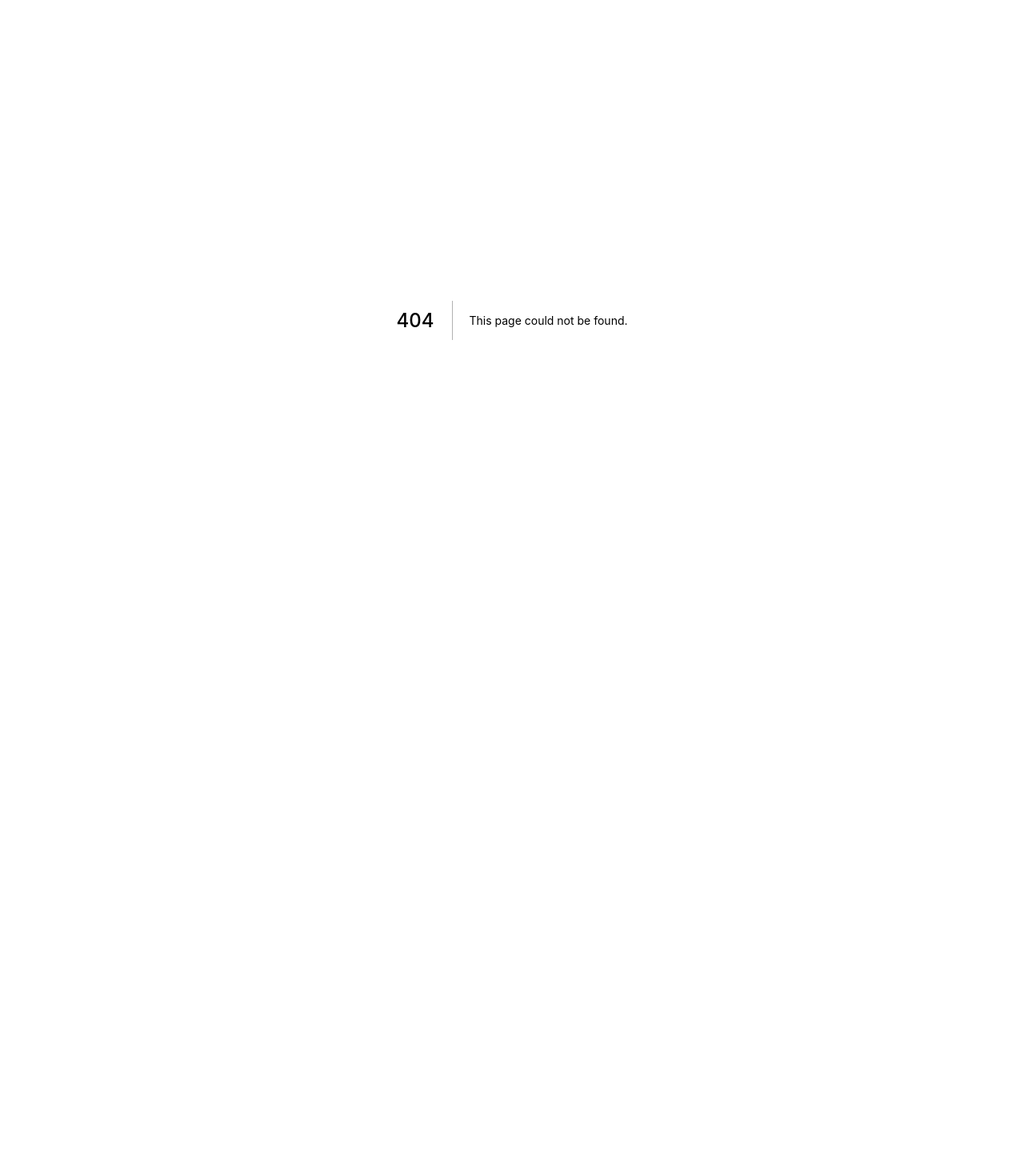
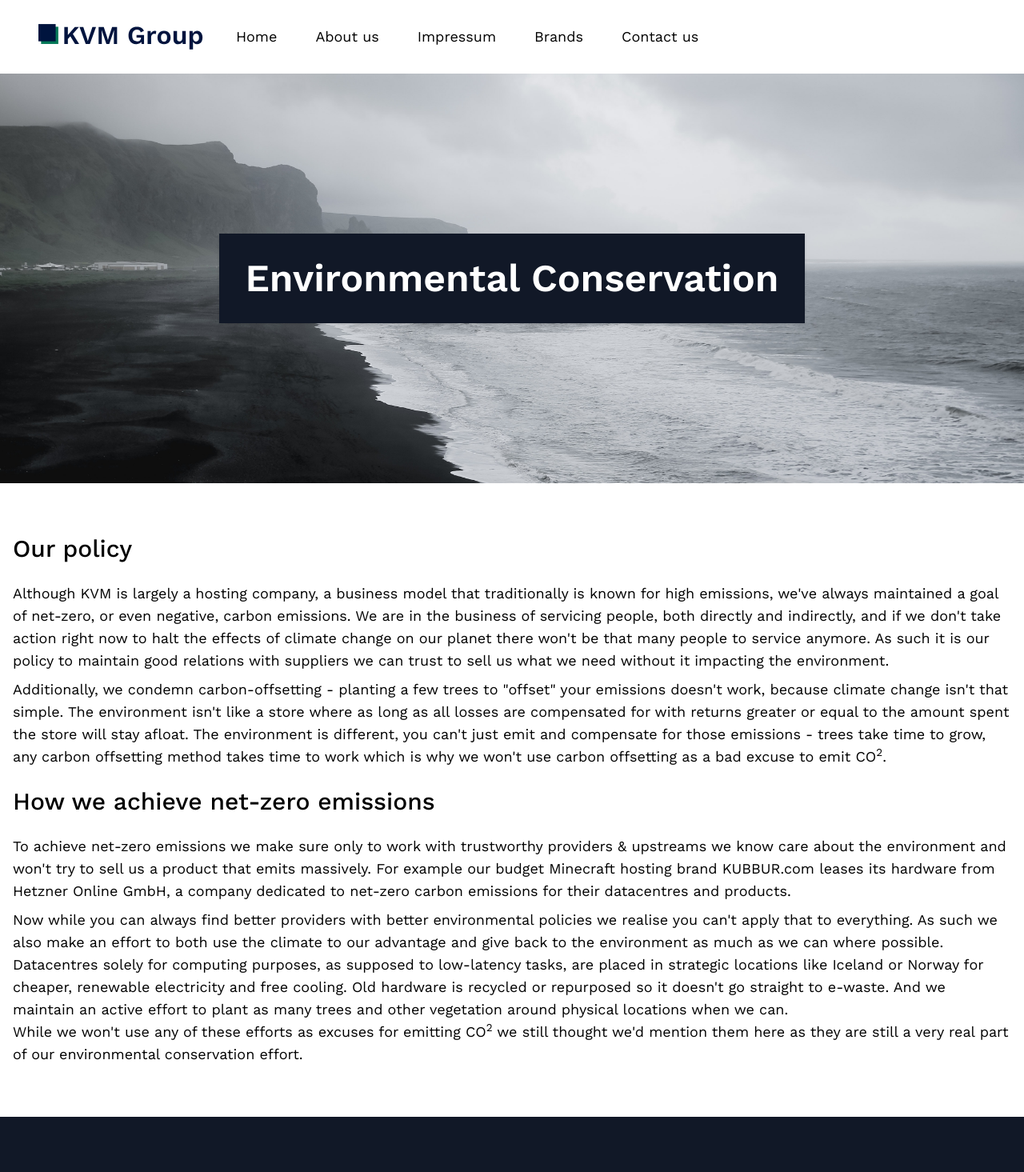
Before and after one commit to kvmgroup/kvm-website-rework, a Next.js app: page /policies/environmental-conservation in a window 1280 px wide. Before the commit this address had no page. Shown: the top 1465 px of the page at 80% size. Before the commit the page ends 800 px from the top, so only its background shows below. Built offline with nearby package versions, Linux system fonts and the light colour scheme.

Commit message:
environmental policy

```diff
--- /dev/null
+++ b/pages/policies/environmental-conservation.js
@@ -0,0 +1,28 @@
+import Head from 'next/head'
+import Link from 'next/link'
+
+import Layout from '../../components/Layout'
+
+export default function Home() {
+	return (<>
+		<Head>
+			<title>Environmental Conservation | KVM Group</title>
+		</Head>
+        <Layout>
+            <div className="h-hero bg-black-beach bg-top bg-cover flex items-center justify-center">
+                <div className="bg-gray-900 p-8 shadow">
+                    <h1 className="text-3xl md:text-5xl font-semibold text-white">Environmental Conservation</h1>
+                </div>
+            </div>
+            <div className="container py-16">
+                <h2 className="mb-6">Our policy</h2>
+                <p className="text-lg mb-2">Although KVM is largely a hosting company, a business model that traditionally is known for high emissions, we've always maintained a goal of net-zero, or even negative, carbon emissions. We are in the business of servicing people, both directly and indirectly, and if we don't take action right now to halt the effects of climate change on our planet there won't be that many people to service anymore. As such it is our policy to maintain good relations with suppliers we can trust to sell us what we need without it impacting the environment.</p>
+                <p className="text-lg">Additionally, we condemn carbon-offsetting - planting a few trees to "offset" your emissions doesn't work, because climate change isn't that simple. The environment isn't like a store where as long as all losses are compensated for with returns greater or equal to the amount spent the store will stay afloat. The environment is different, you can't just emit and compensate for those emissions - trees take time to grow, any carbon offsetting method takes time to work which is why we won't use carbon offsetting as a bad excuse to emit CO<sup>2</sup>.</p>
+                <h2 className="my-6">How we achieve net-zero emissions</h2>
+                <p className="text-lg mb-2">To achieve net-zero emissions we make sure only to work with trustworthy providers & upstreams we know care about the environment and won't try to sell us a product that emits massively. For example our budget Minecraft hosting brand KUBBUR.com leases its hardware from Hetzner Online GmbH, a company dedicated to net-zero carbon emissions for their datacentres and products.</p>
+                <p className="text-lg">Now while you can always find better providers with better environmental policies we realise you can't apply that to everything. As such we also make an effort to both use the climate to our advantage and give back to the environment as much as we can where possible. Datacentres solely for computing purposes, as supposed to low-latency tasks, are placed in strategic locations like Iceland or Norway for cheaper, renewable electricity and free cooling. Old hardware is recycled or repurposed so it doesn't go straight to e-waste. And we maintain an active effort to plant as many trees and other vegetation around physical locations when we can.</p>
+                <p className="text-lg">While we won't use any of these efforts as excuses for emitting CO<sup>2</sup> we still thought we'd mention them here as they are still a very real part of our environmental conservation effort.</p>
+            </div>
+        </Layout>
+    </>)
+}
--- a/tailwind.config.js
+++ b/tailwind.config.js
@@ -10,7 +10,8 @@ module.exports = {
 			backgroundImage: theme => ({
 				'hero': "url('/static/images/lance-anderson-f2NKjOg6JBE-unsplash.jpg')",
 				'about': "url('/static/images/lance-anderson-ni6Vv9tDAjE-unsplash.jpg')",
-				'team': "url('/static/images/kalkofnsvegur.jpg')"
+				'team': "url('/static/images/kalkofnsvegur.jpg')",
+				'black-beach': "url('/static/images/connor-dugan-2l9BhKOvSNI-unsplash.jpg')"
 			}),
 			backgroundPosition: {
 				initial: 'initial'
```
Also changed, not shown: public/static/images/connor-dugan-2l9BhKOvSNI-unsplash.jpg (added).
